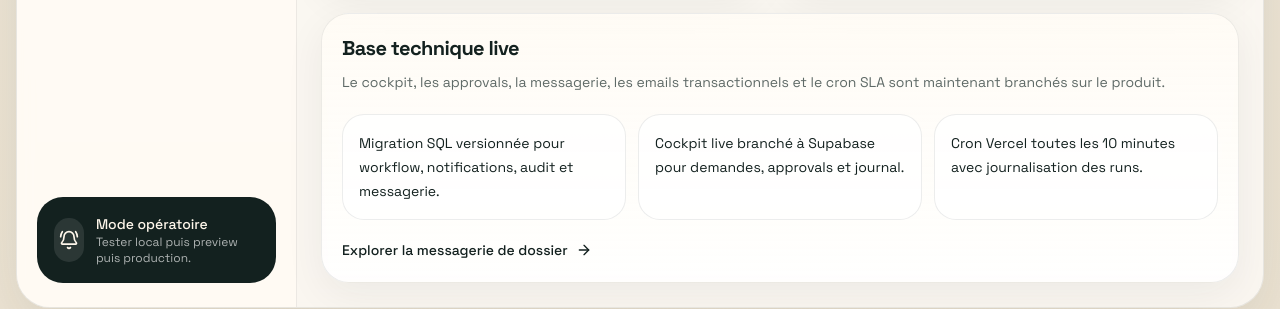
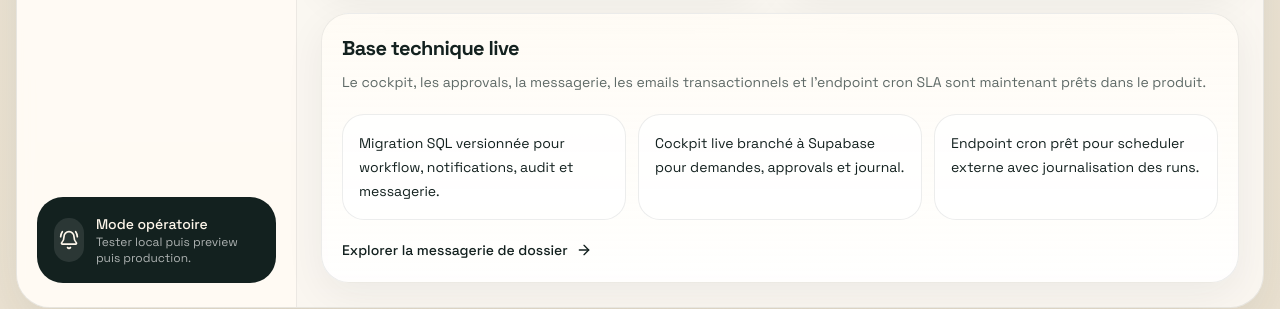
Before and after one commit to heritianaratsimbazafy99-hue/workflow, a Next.js app: page /workspace in a window 1280 px wide. Shown: the part 3472-3781 px from the top of the page. Built offline with nearby package versions, Linux system fonts and the light colour scheme; no server answers.

Commit message:
fix: remove vercel cron config for hobby deployment

```diff
--- a/src/app/(workspace)/workspace/page.tsx
+++ b/src/app/(workspace)/workspace/page.tsx
@@ -293,13 +293,13 @@ export default async function WorkspaceDashboardPage() {
       <SurfaceCard>
         <SectionTitle
           title="Base technique live"
-          description="Le cockpit, les approvals, la messagerie, les emails transactionnels et le cron SLA sont maintenant branchés sur le produit."
+          description="Le cockpit, les approvals, la messagerie, les emails transactionnels et l'endpoint cron SLA sont maintenant prêts dans le produit."
         />
         <div className="grid gap-3 md:grid-cols-3">
           {[
             "Migration SQL versionnée pour workflow, notifications, audit et messagerie.",
             "Cockpit live branché à Supabase pour demandes, approvals et journal.",
-            "Cron Vercel toutes les 10 minutes avec journalisation des runs.",
+            "Endpoint cron prêt pour scheduler externe avec journalisation des runs.",
           ].map((item) => (
             <div
               key={item}
```
Also changed, not shown: vercel.json, 3 other files (tests, documents, lock files or other folders).
